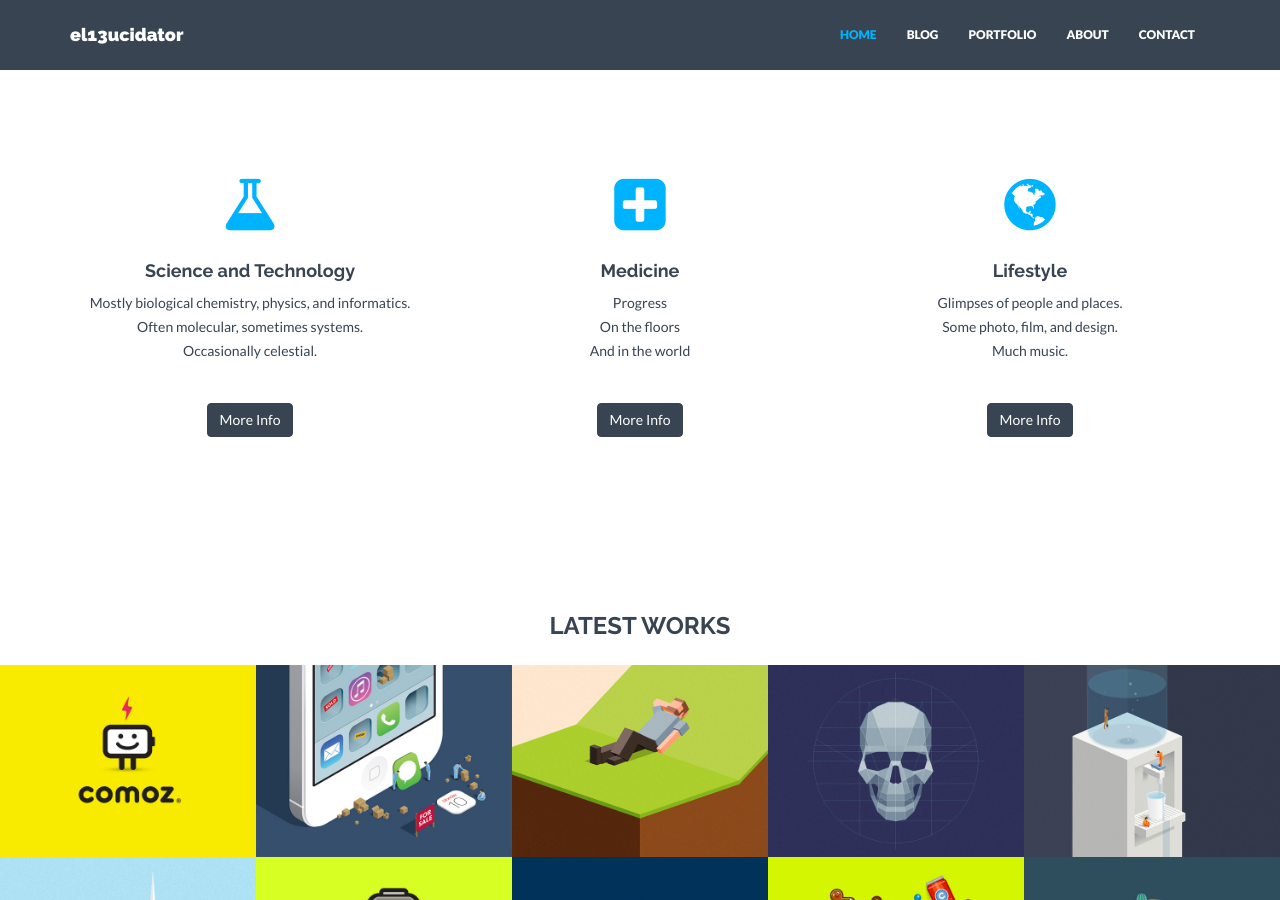
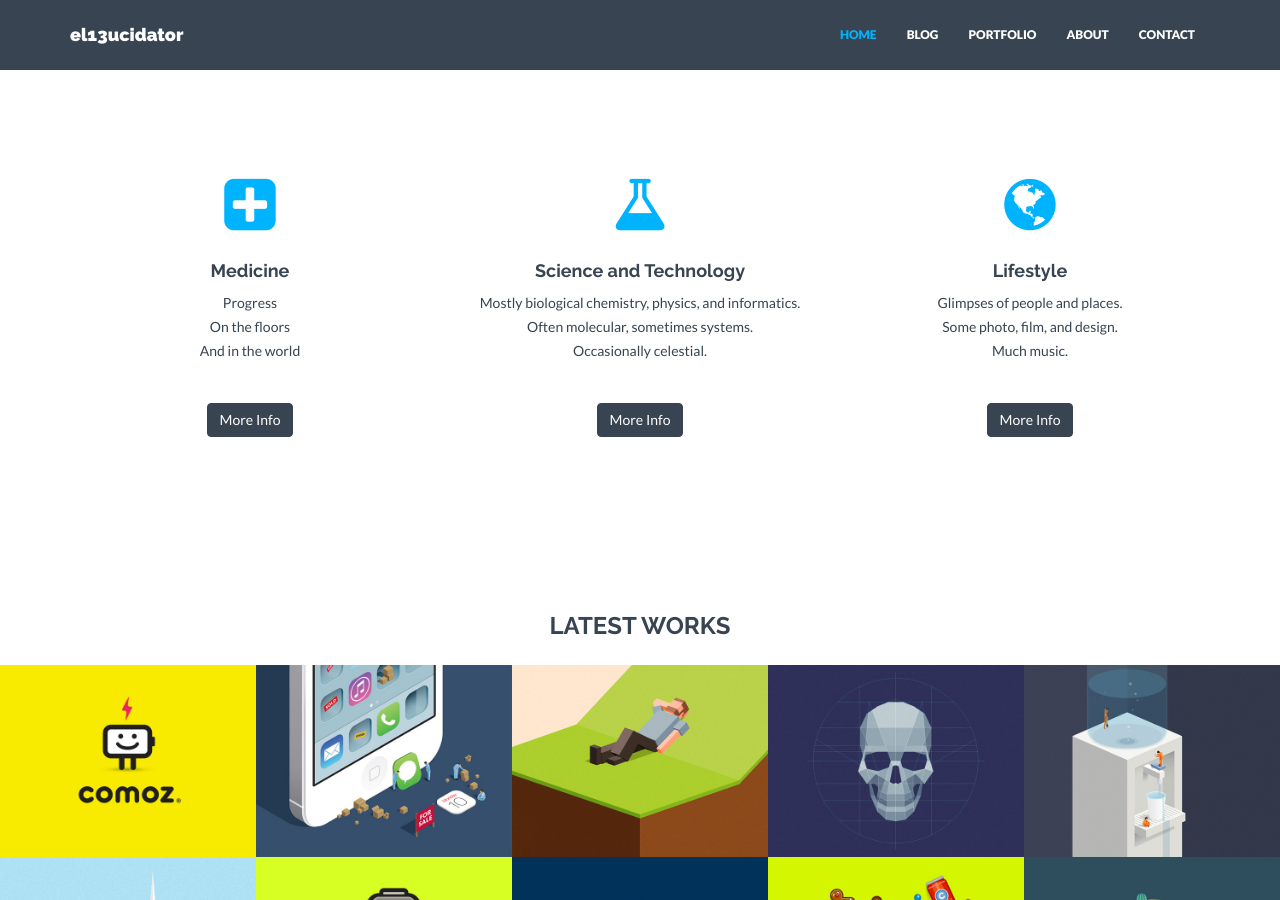
Before and after one commit to el13ucidator/el13ucidator.github.io, a Jekyll site: the page built from index.html, in a window 1280 px wide and 900 px high, scrolled down 751 px. Built offline with Jekyll 4.4.1, drawn with Linux system fonts in a browser that asks for light colours; nearby versions of some CDN libraries.

Commit message:
flip sci/med order

```diff
--- a/index.html
+++ b/index.html
@@ -8,19 +8,19 @@ permalink: /
     <div class="container">
         <div class="row centered">
             <div class="col-md-4">
+                <i class="fa fa-plus-square"></i>
+                <h4>Medicine</h4>
+                <p>Progress
+                <br />On the floors
+                <br />And in the world</p>
+                <p><br/><a href="#" class="btn btn-theme">More Info</a></p>
+            </div>
+            <div class="col-md-4">
                 <i class="fa fa-flask"></i>
                 <h4>Science and Technology</h4>
                 <p>Mostly biological chemistry, physics, and informatics.
                 <br />Often molecular, sometimes systems.
                <br /> Occasionally celestial.</p>
-                <p><br/><a href="#" class="btn btn-theme">More Info</a></p>
-            </div>
-            <div class="col-md-4">
-                <i class="fa fa-plus-square"></i>
-                <h4>Medicine</h4>
-                <p>Progress
-                <br />On the floors
-                <br />And in the world</p>
                 <p><br/><a href="#" class="btn btn-theme">More Info</a></p>
             </div>
             <div class="col-md-4">
```
